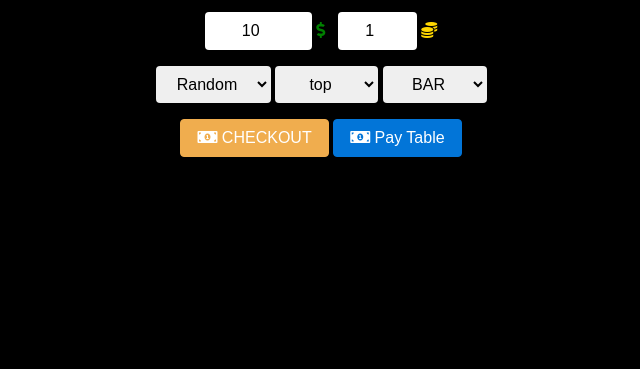
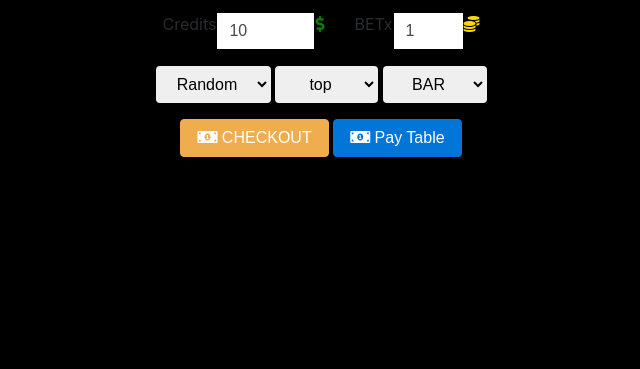
Before and after one commit to n1md7/slot-game, a plain HTML site: page index.html in a window 1280 px wide. Shown: the part 431-800 px from the top of the page, without its empty margins (319-959 px from the left). Drawn offline with nearby package versions, Linux system fonts and the light colour scheme.

Commit message:
design change

```diff
--- a/index.html
+++ b/index.html
@@ -37,10 +37,26 @@
 	</div>
 	<div class="row justify-content-center mb-3">
 		<div class="col col-auto">
-			<input class="btn w-auto" type="number" id="balance" min="1" max="5000">
-			<label for="balance" class="text-light mr-2"><i class="fas fa-dollar-sign green"></i></label>
-			<input class="btn w-auto" type="number" id="bet" min="1" value="1" max="3">
-			<label for="bet" class="text-light"><i class="fas fa-coins gold"></i></label>
+			<div class="input-group">
+			  	<div class="input-group-prepend">
+			    	<span class="input-group-text">Credits</span>
+				</div>
+				<input class="form-control" type="number" id="balance" min="1" max="5000">
+				<div class="input-group-append">
+			    	<span class="input-group-text"><i class="fas fa-dollar-sign green"></i></span>
+				</div>
+			</div>
+		</div>
+		<div class="col col-auto">
+			<div class="input-group">
+			  	<div class="input-group-prepend">
+			    	<span class="input-group-text">BETx</span>
+				</div>
+				<input class="form-control" type="number" id="bet" min="1" value="1" max="3">
+				<div class="input-group-append">
+			    	<span class="input-group-text"><i class="fas fa-coins gold"></i></span>
+				</div>
+			</div>
 		</div>
 	</div>
 	<div class="row justify-content-center">
```
